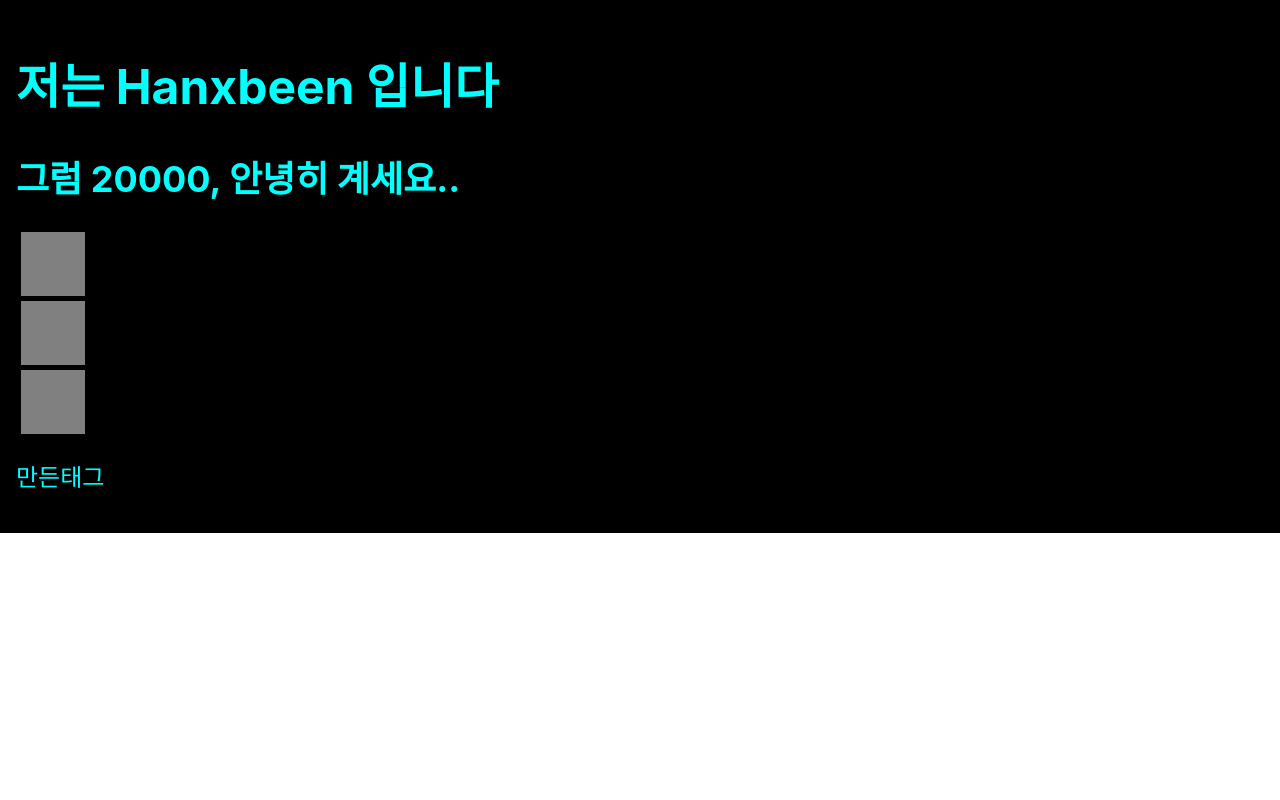
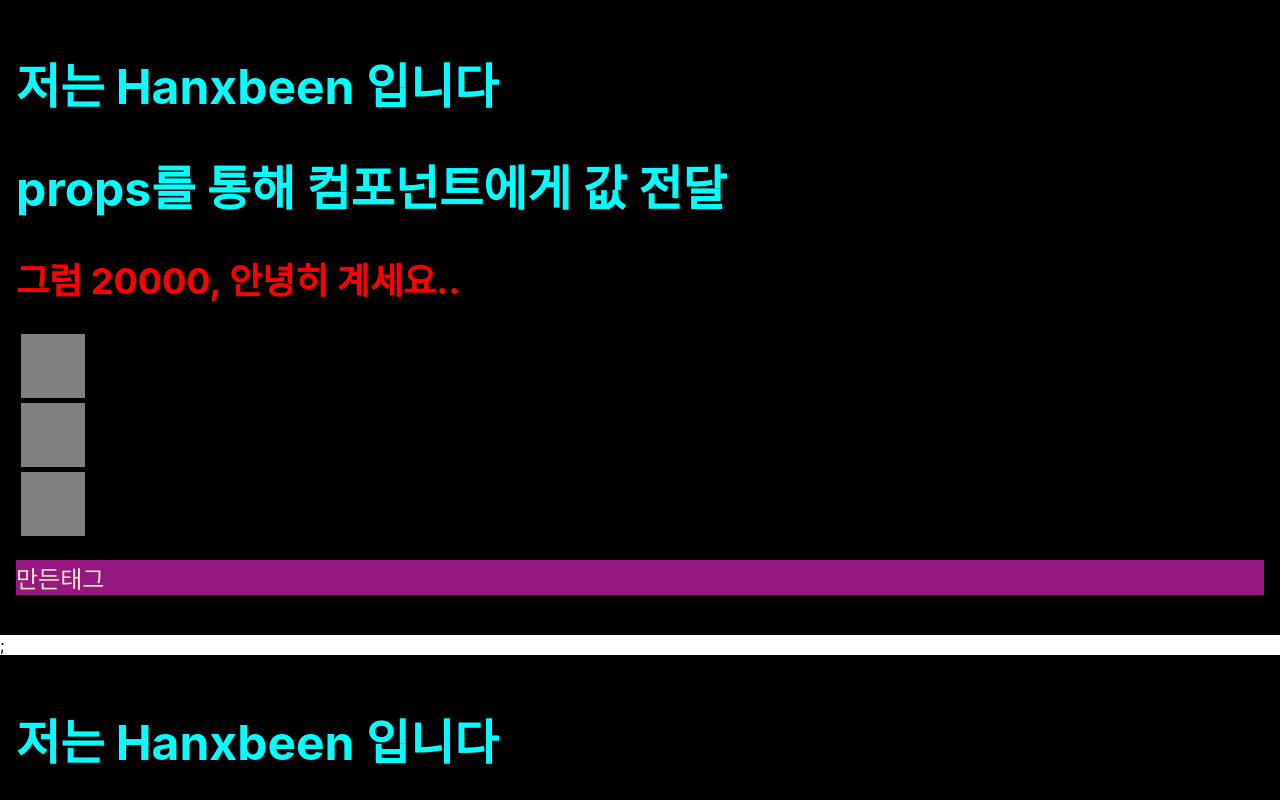
Before and after one commit to Hanxbeen/React_Tutorial, a React (Create React App) app in the folder begin-react/: page / in a window 1280 px wide. Shown: the top 800 px of the page. Built offline with nearby package versions, Linux system fonts and the light colour scheme.

Commit message:
study : 'defaultProps에 대한 이해'

```diff
--- a/begin-react/src/App.css
+++ b/begin-react/src/App.css
@@ -43,3 +43,8 @@
   height: 64px;
   margin: 5px;
 }
+
+.makeProps {
+  background-color: #94187f;
+  color: bisque;
+}
--- a/begin-react/src/App.js
+++ b/begin-react/src/App.js
@@ -3,8 +3,10 @@ import Hello from "./Hello";
 
 function App() {
   return (
-    <Hello //주석
-    />
+    <>
+      <Hello name="props를 통해 컴포넌트에게 값 전달" color="red" />;
+      <Hello color="pink" />
+    </>
   );
 }
 
--- a/begin-react/src/Hello.js
+++ b/begin-react/src/Hello.js
@@ -1,10 +1,10 @@
 import React from "react";
 import "./App.css";
 
-function Hello() {
+function Hello(props) {
   const name = "Hanxbeen";
   const makeTag = (
-    <div>
+    <div className="makeProps">
       <p>만든태그</p>
     </div>
   );
@@ -17,7 +17,9 @@ function Hello() {
   return (
     <div style={style}>
       <h1>저는 {name} 입니다</h1>
-      <h2>그럼 20000, 안녕히 계세요..</h2>
+      <h1> {props.name} </h1>
+
+      <h2 style={{ color: props.color }}>그럼 20000, 안녕히 계세요..</h2>
       <div className="gray-box"></div>
       <div className="gray-box"></div>
       <div className="gray-box"></div>
@@ -27,5 +29,7 @@ function Hello() {
     </div>
   );
 }
-
+Hello.defaultProps = {
+  name: "이름없음",
+};
 export default Hello;
```
Also changed, not shown: 1 other file (tests, documents, lock files or other folders).
